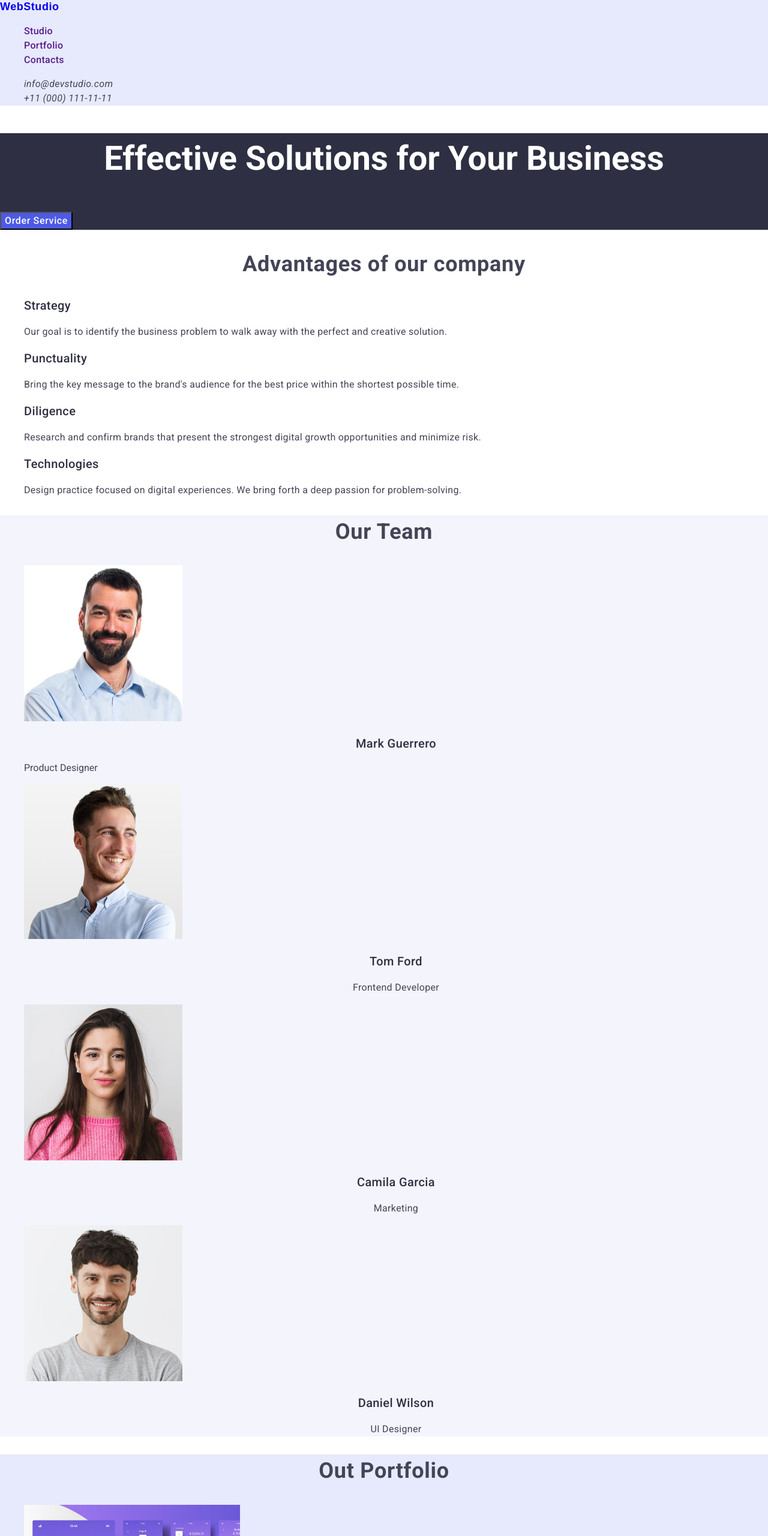
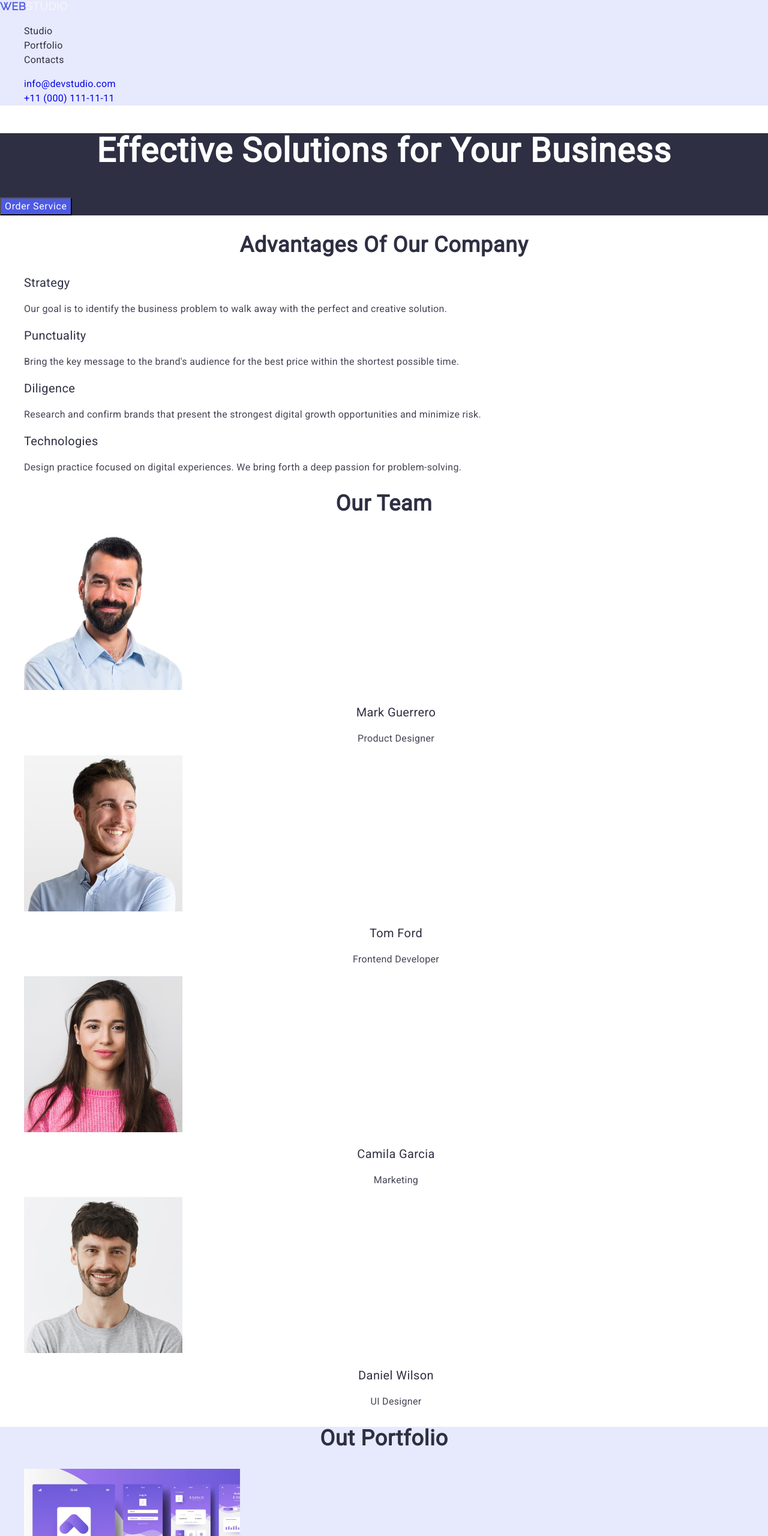
Before and after one commit to mktMinich/test1, a plain HTML site: page index.html in a window 1280 px wide. Shown: the top 2560 px of the page at 60% size. Drawn offline with nearby package versions, Linux system fonts and the light colour scheme.

Commit message:
second try

```diff
--- a/css/styles.css
+++ b/css/styles.css
@@ -24,28 +24,30 @@ header {
     letter-spacing: 0.02em;
     color: #2E2F42;
 }
+.menu .menu-link {
+    color: #2e2f42;
+}
 .menu .menu-link:hover {
     color: #404BBF;
 }
 
-.menu .menu-link:active {
+.menu .menu-link:focus {
     color: #404BBF;
     text-decoration: underline;
 }
 
 .contacts {
-    font-family: "Roboto", sans-serif;
-    font-weight: 400;
     font-size: 16px;
     line-height: 1.5;
     letter-spacing: 0.02em;
     color: #434455;
-}
-.contacts .contacts-link{
-    color: #434455;
+    font-style: normal;
 }
 
 .contacts .contacts-link:hover {
+    color: #404BBF;
+}
+.contacts-link:focus {
     color: #404BBF;
 }
 .hero {
@@ -53,10 +55,9 @@ header {
 }
 
 .hero-title {
-    font-family: "Roboto", sans-serif;
-    font-weight: 700;
     font-size: 56px;
-    line-height: 1.5;
+    line-height: 1.07;
+    letter-spacing: 0.02em;
     color: #FFFFFF;
     text-align: center;
 }
@@ -73,6 +74,9 @@ header {
     background-color: #404BBF;
 }
 
+.button:focus {
+    background-color: #404BBF;
+}
 .feature-title {
     font-family: "Roboto", sans-serif;
     font-weight: 500;
@@ -83,26 +87,23 @@ header {
 }
 
 .section-title {
-    font-family: "Roboto", sans-serif;
-    font-weight: 700;
     font-size: 36px;
-    line-height: 1.5;
+    line-height: 1.11;
     letter-spacing: 0.02em;
     text-align: center;
+    text-transform: capitalize;
+    color: #2E2F42;
 }
 
 .text {
-    font-family: "Roboto", sans-serif;
-    font-weight: 400;
     font-size: 16;
     line-height: 1.5;
     letter-spacing: 0.02em;
     color: #434455;
 }
 
-.team {
-    background-color: #F4F4FD;
-
+.team-card {
+    background-color: #FFFFFF;
 }
 .team-card .team-card-title {
     font-family: "Roboto", sans-serif;
@@ -114,8 +115,6 @@ header {
     color: #2E2F42;
 }
 .team-card .team-card-text {
-    font-family: "Roboto", sans-serif;
-    font-weight: 400;
     font-size: 16px;
     line-height: 1.5;
     letter-spacing: 0.02em;
@@ -128,7 +127,7 @@ header {
 }
 
 .portfolio .portfolio-card-title {
-     font-family: "Roboto", sans-serif;
+    font-family: "Roboto", sans-serif;
     font-weight: 500;
     font-size: 20px;
     line-height: 1.2;
@@ -137,8 +136,6 @@ header {
     color: #2E2F42;
 }
 .portfolio .portfolio-card-text {
-    font-family: "Roboto", sans-serif;
-    font-weight: 400;
     font-size: 16px;
     line-height: 1.5;
     letter-spacing: 0.02em;
@@ -146,12 +143,10 @@ header {
     color: #434455;
 }
 
-footer {
+.footer {
     background-color: #2E2F42;
 }
 footer .text{
-    font-family: "Roboto", sans-serif;
-    font-weight: 400;
     font-size: 16px;
     line-height: 1.5;
     letter-spacing: 0.02em;
@@ -162,6 +157,11 @@ footer .text{
     font-family: "Raleway", sans-serif;
     font-weight: 700;
     font-size: 18px;
-    line-height: 1.2;
+    line-height: 1.17;
     letter-spacing: 0.03em;
+    text-transform: uppercase;
+    color: #4d5ae5;
 }
+.studio {
+    color: #F4F4FD;
+}
--- a/index.html
+++ b/index.html
@@ -4,21 +4,24 @@
     <meta charset="UTF-8" />
     <meta name="viewport" content="width=device-width, initial-scale=1.0" />
     <title>Document</title>
-    <link rel="stylesheet" href="https://cdn.jsdelivr.net/npm/modern-normalize@2.0.0/modern-normalize.min.css">
     <link
-      href="https://fonts.googleapis.com/css2?family=Roboto:ital,wght@0,100;0,300;0,400;0,500;0,700;0,900;1,100;1,300;1,400;1,500;1,700;1,900&display=swap"
-      href="https://fonts.googleapis.com/css2?family=Raleway:ital,wght@0,100..900;1,100..900&family=Roboto:ital,wght@0,100;0,300;0,400;0,500;0,700;0,900;1,100;1,300;1,400;1,500;1,700;1,900&display=swap"
       rel="stylesheet"
-
+      href="https://cdn.jsdelivr.net/npm/modern-normalize@2.0.0/modern-normalize.min.css"
+    />
+    <link
+      rel="stylesheet"
+      href="https://fonts.googleapis.com/css2?family=Roboto&family=Raleway&display=swap"
     />
     <link rel="stylesheet" href="./css/styles.css" />
   </head>
   <body>
     <header>
       <nav class="menu">
-        <a class="logo" href="./index.html">WebStudio</a>
+        <a class="logo" href="./index.html"
+          >Web<span class="studio">Studio</span></a
+        >
         <ul>
-          <li><a class="menu-link" href="">Studio</a></li>
+          <li><a class="menu-link" href="./index.html">Studio</a></li>
           <li><a class="menu-link" href="">Portfolio</a></li>
           <li><a class="menu-link" href="">Contacts</a></li>
         </ul>
@@ -31,7 +34,9 @@
             >
           </li>
           <li>
-            <a class="contacts-link href="tel:+110001111111">+11 (000) 111-11-11</a>
+            <a class="contacts-link" href="tel:+110001111111"
+              >+11 (000) 111-11-11</a
+            >
           </li>
         </ul>
       </address>
@@ -39,7 +44,7 @@
     <main>
       <section class="hero">
         <h1 class="hero-title">Effective Solutions for Your Business</h1>
-        <button class="button" type="button" >Order Service</button>
+        <button class="button" type="button">Order Service</button>
       </section>
       <section>
         <h2 class="section-title">Advantages of our company</h2>
@@ -76,8 +81,8 @@
       </section>
       <section class="team">
         <h2 class="section-title">Our Team</h2>
-        <ul class="team-card">
-          <li>
+        <ul>
+          <li class="team-card">
             <img
               src="./images/img-3.jpg"
               alt="Mark Guerrero"
@@ -85,9 +90,9 @@
               height="260"
             />
             <h3 class="team-card-title">Mark Guerrero</h3>
-            <p class="tean-card-text">Product Designer</p>
+            <p class="team-card-text">Product Designer</p>
           </li>
-          <li>
+          <li class="team-card">
             <img
               src="./images/img-2.jpg"
               alt="Tom Ford"
@@ -97,7 +102,7 @@
             <h3 class="team-card-title">Tom Ford</h3>
             <p class="team-card-text">Frontend Developer</p>
           </li>
-          <li>
+          <li class="team-card">
             <img
               src="./images/img-1.jpg"
               alt="Camila Garcia"
@@ -107,7 +112,7 @@
             <h3 class="team-card-title">Camila Garcia</h3>
             <p class="team-card-text">Marketing</p>
           </li>
-          <li>
+          <li class="team-card">
             <img
               src="./images/img.jpg"
               alt="Daniel Wilson"
@@ -126,7 +131,7 @@
       <ul class="portfolio-card">
         <li>
           <img
-            src="./images/Portfolio Photo/img-5.jpg"
+            src="./images/portfolio_img_5.jpg"
             alt="Banking Application"
             width="360"
             height="300"
@@ -136,7 +141,7 @@
         </li>
         <li>
           <img
-            src="./images/Portfolio Photo/img-4.jpg"
+            src="./images/portfolio_img_4.jpg"
             alt="Cashless Payment"
             width="360"
             height="300"
@@ -146,7 +151,7 @@
         </li>
         <li>
           <img
-            src="./images/Portfolio Photo/img-3.jpg"
+            src="./images/portfolio_img_3.jpg"
             alt="Laptop and phone"
             width="360"
             height="300"
@@ -156,7 +161,7 @@
         </li>
         <li>
           <img
-            src="./images/Portfolio Photo/img-2.jpg"
+            src="./images/portfolio_img_2.jpg"
             alt="Taxi Service Car"
             width="360"
             height="300"
@@ -166,7 +171,7 @@
         </li>
         <li>
           <img
-            src="./images/Portfolio Photo/img-1.jpg"
+            src="./images/portfolio_img_1.jpg"
             alt="Phone Screen Illustrations"
             width="360"
             height="300"
@@ -176,7 +181,7 @@
         </li>
         <li>
           <img
-            src="./images/Portfolio Photo/img.jpg"
+            src="./images/portfolio_img.jpg"
             alt="Smiling women"
             width="360"
             height="300"
@@ -186,8 +191,10 @@
         </li>
       </ul>
     </section>
-    <footer>
-      <a class="logo" href="./index.html">WebStudio</a>
+    <footer class="footer">
+      <a class="logo" href="./index.html"
+        >Web<span class="studio">Studio</span></a
+      >
       <p class="text">
         Increase the flow of customers and sales for your business with digital
         marketing & growth solutions.
```
Also changed, not shown: images/portfolio_img.jpg (renamed from images/Portfolio Photo/img.jpg), images/portfolio_img_1.jpg (renamed from images/Portfolio Photo/img-1.jpg), images/portfolio_img_2.jpg (renamed from images/Portfolio Photo/img-2.jpg), images/portfolio_img_3.jpg (renamed from images/Portfolio Photo/img-3.jpg), images/portfolio_img_4.jpg (renamed from images/Portfolio Photo/img-4.jpg), images/portfolio_img_5.jpg (renamed from images/Portfolio Photo/img-5.jpg).
